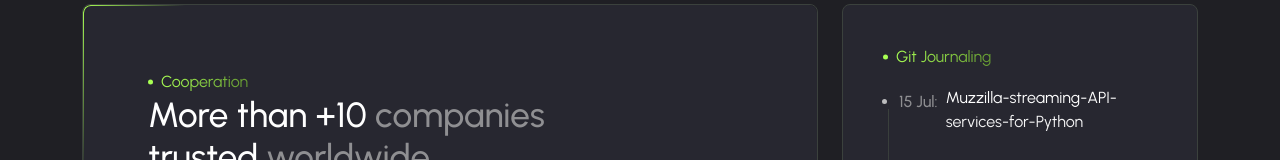
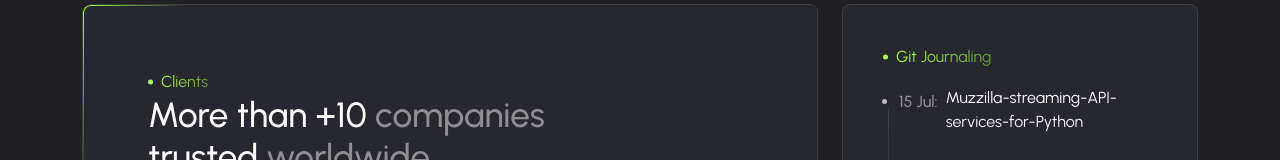
Before and after one commit to burair-ahmed/portfolio, a Next.js app: page / in a window 1280 px wide. Shown: the part 750-910 px from the top of the page. Built offline with nearby package versions, Linux system fonts and the light colour scheme; a web font is replaced by a local one.

Commit message:
"Updated text in Coporation2 component from 'Cooperation' to 'Clients'"

```diff
--- a/components/sections/Coporation2.tsx
+++ b/components/sections/Coporation2.tsx
@@ -16,7 +16,7 @@
 											<svg className="text-primary-2 me-2" xmlns="http://www.w3.org/2000/svg" width={5} height={6} viewBox="0 0 5 6" fill="none">
 												<circle cx="2.5" cy={3} r="2.5" fill="#A8FF53" />
 											</svg>
-											<span className="text-linear-4 d-flex align-items-center"> Cooperation </span>
+											<span className="text-linear-4 d-flex align-items-center"> Clients </span>
 										</div>
 										<h3 className="fw-medium">
 											More than +10 <span className="text-300">companies <br /></span> trusted <span className="text-300">worldwide_</span>
```
